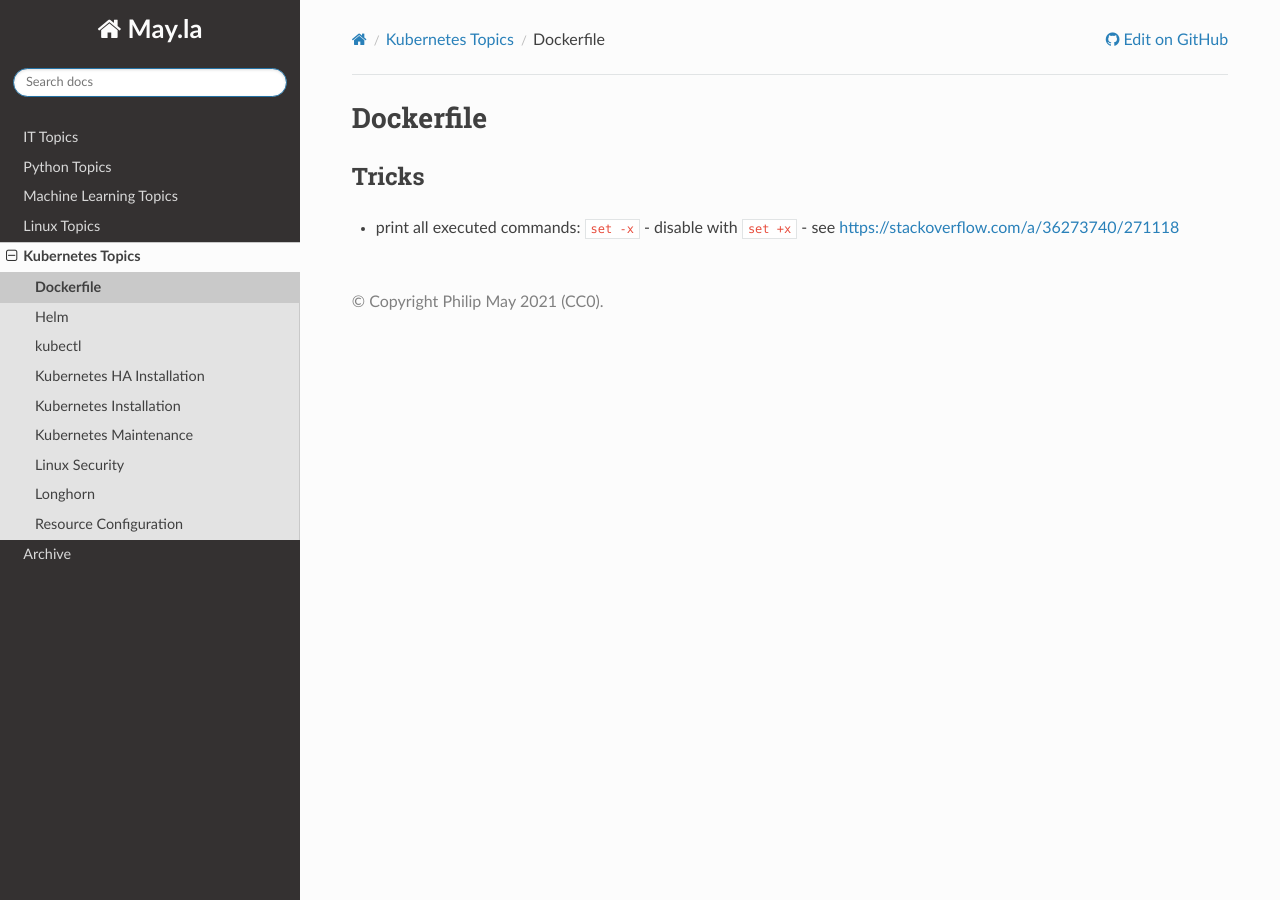
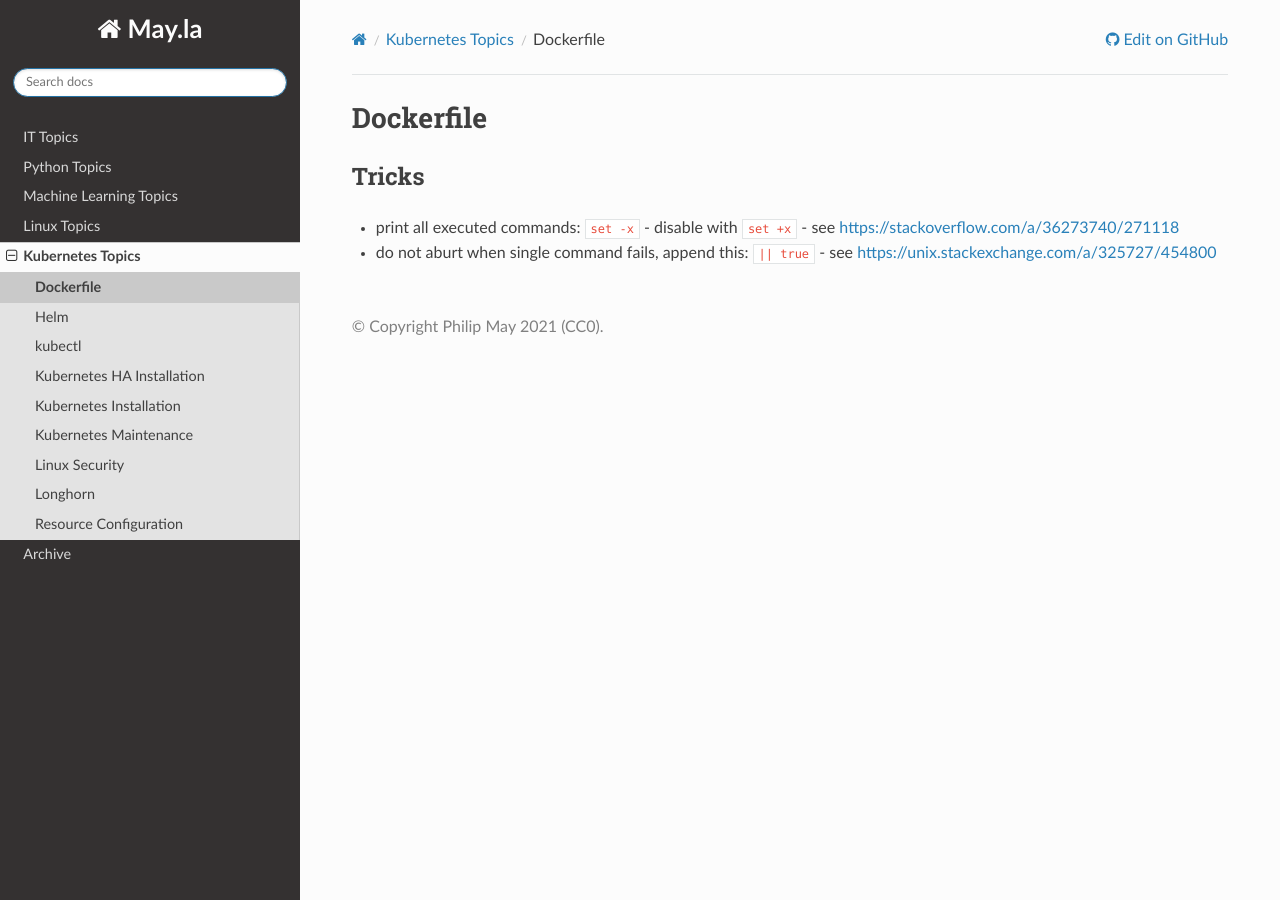
Before and after one commit to PhilipMay/May.la, a Sphinx documentation site: the page built from source/k8s/dockerfile.md, in a window 1280 px wide. Built offline with Sphinx 7.4.7 and the Read the Docs theme 2.0.0, drawn with Linux system fonts in a browser that asks for light colours.

Commit message:
Update dockerfile.md

```diff
--- a/source/k8s/dockerfile.md
+++ b/source/k8s/dockerfile.md
@@ -2,3 +2,4 @@
 
 ## Tricks
 - print all executed commands: `set -x` - disable with `set +x` - see https://stackoverflow.com/a/36273740/271118
+- do not aburt when single command fails, append this: `|| true` - see https://unix.stackexchange.com/a/325727/454800
```
